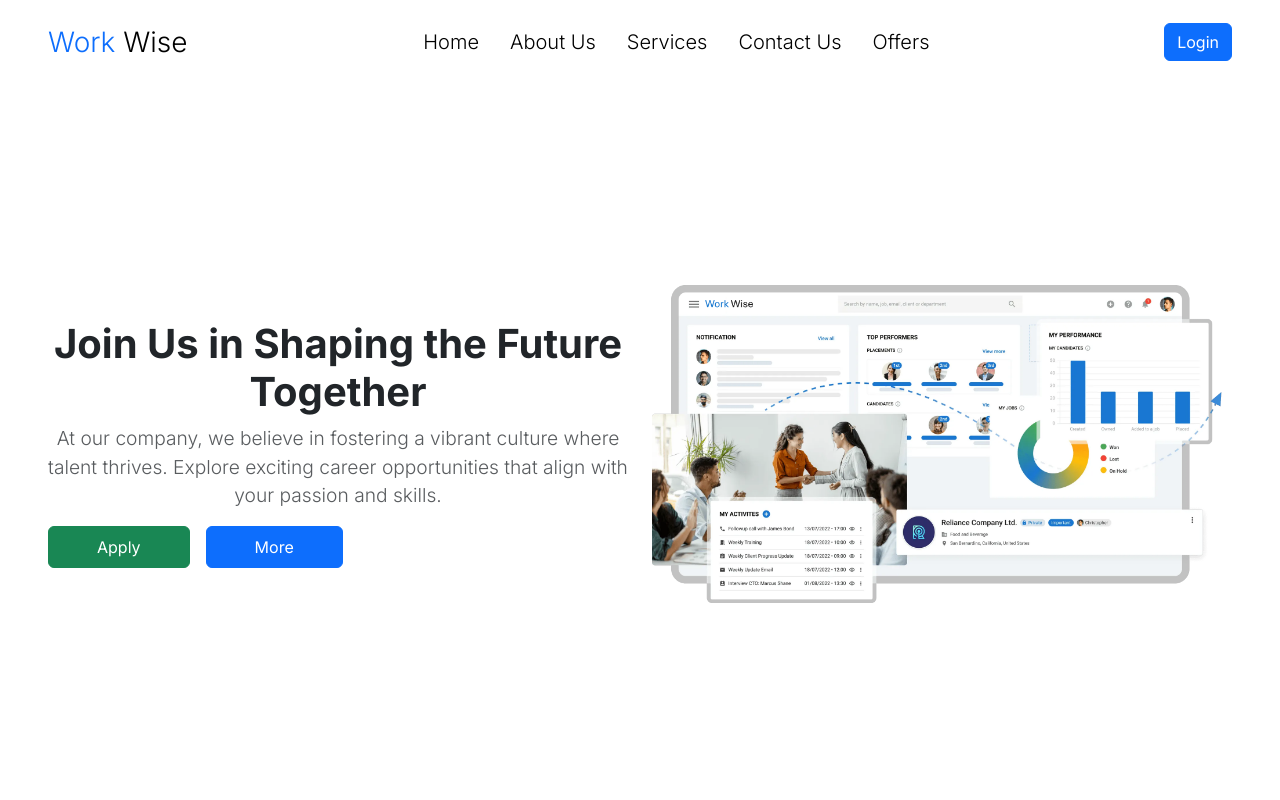
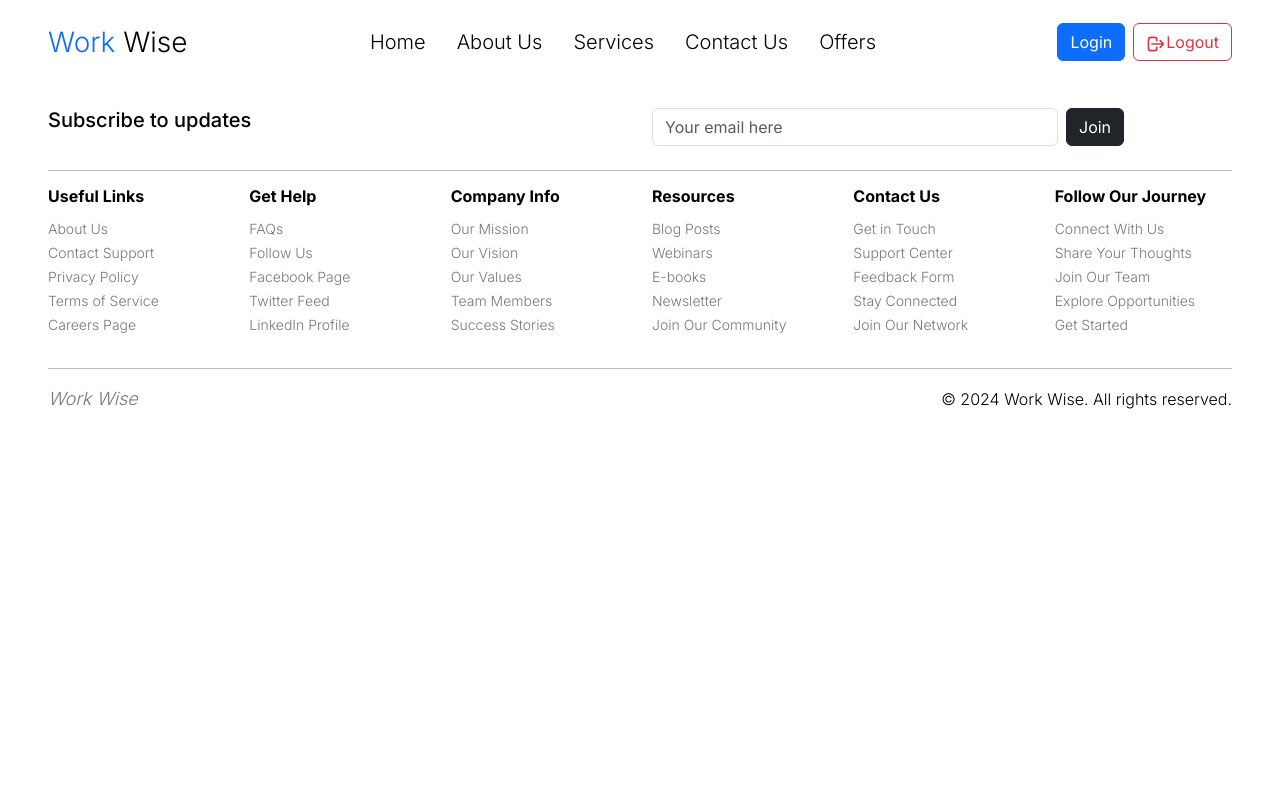
Before and after one commit to moncef99561/Front, a React (Create React App) app: page /public in a window 1280 px wide. Shown: the top 800 px of the page. Built offline with nearby package versions, Linux system fonts and the light colour scheme.

Commit message:
Fixation

```diff
--- a/src/App.js
+++ b/src/App.js
@@ -4,6 +4,9 @@ import PublicLayout from "./layouts/PublicLayout";
 import ResponsableLayout from "./layouts/ResponsableLayout";
 import Login from "./features/auth/Login";
 import Register from "./features/auth/Register";
+// Dans App.js ou main.jsx
+import "./middleware/Intercepteur"; // active l’intercepteur globalement
+
 // import DashboardRH from "./features/responsable/DashboardRH";
 // import Dashboard from "./features/responsable/Dashboard";
 // import { GuardedRoute } from "./middleware/Guards";
@@ -17,8 +20,8 @@ function App() {
         <Route path="/register" element={<Register />} />
 
         {/* 🔐 Layouts */}
-        <Route path="/public/*" element={<PublicLayout />} />
         <Route path="/responsable/*" element={<ResponsableLayout />} />
+        <Route path="/*" element={<PublicLayout />} />
 
 
 
--- a/src/features/auth/Login.jsx
+++ b/src/features/auth/Login.jsx
@@ -19,14 +19,13 @@ export default function Login() {
         password,
       });
 
-      // ✅ Stockage du token JWT dans localStorage
       const { token, utilisateurId, typeUtilisateur } = response.data;
       localStorage.setItem("token", token);
       localStorage.setItem("utilisateurId", utilisateurId);
       localStorage.setItem("typeUtilisateur", typeUtilisateur);
 
       console.log("Connexion réussie !");
-      navigate("/"); // rediriger après login
+      navigate("/");
     } catch (error) {
       if (error.response?.status === 401) {
         setError("Nom d'utilisateur ou mot de passe incorrect.");
--- a/src/features/candidat/components/navbar/Navbar.jsx
+++ b/src/features/candidat/components/navbar/Navbar.jsx
@@ -1,6 +1,7 @@
 import React from "react";
 import { Link } from "react-router-dom";
 import "bootstrap/dist/css/bootstrap.min.css";
+import { HiOutlineLogout } from "react-icons/hi";
 import { useLocation } from "react-router-dom";
 import "./Navbar.css";
 
@@ -35,9 +36,18 @@ return (
           </div>
         </div>
 
-        <div className="d-none d-lg-block">
+        <div className="d-none d-lg-block me-2">
           <Link className="btn btn-primary" to="/login">Login</Link>
         </div>
+        <button className="btn btn-outline-danger"
+          onClick={() => {
+            localStorage.removeItem("token");
+            localStorage.removeItem("utilisateurId");
+            localStorage.removeItem("typeUtilisateur");
+            window.location.href = "/login";
+          }}>
+          <HiOutlineLogout size={20} />Logout
+        </button>
       </div>
     </nav>
   );
--- a/src/features/responsable/components/dashboard/Dashboard.jsx
+++ b/src/features/responsable/components/dashboard/Dashboard.jsx
@@ -87,7 +87,7 @@ const Dashboard = () => {
   ];
 
   return (
-    <div className="dashboard-container bg-light">
+    <div className="dashboard-container">
       <div className="max-w-7xl mx-auto">
         <h2 className="dashboard-header">Tableau de Bord RH</h2>
 
--- a/src/layouts/PublicLayout.jsx
+++ b/src/layouts/PublicLayout.jsx
@@ -3,7 +3,7 @@ import { Routes, Route } from "react-router-dom";
 import ProfilCandidat from "../features/candidat/pages/Profil/ProfilCandidat";
 import Navbar from "../features/candidat/components/navbar/Navbar";
 import Footer from "../features/candidat/components/footer/Footer";
-// import Candidature from "../features/recrutement/candidat/pages/Candidature";
+import Candidature from "../features/candidat/pages/Candidature";
 import Services from "../features/candidat/pages/Services";
 import Contact from "../features/candidat/pages/Contact";
 import Offers from "../features/candidat/pages/Offers";
@@ -23,6 +23,12 @@ function PublicLayout() {
         <Route path="/offers" element={<Offers />} />
         <Route path="/contact" element={<Contact />} />
         <Route path="/services" element={<Services />} />
+        <Route  path="/candidature/:id" element={
+            // <GuardedRoute>
+              <Candidature />
+            // </GuardedRoute>
+          }
+        />
 
         {/* 🔐 Routes protégées */}
         <Route
--- a/src/layouts/ResponsableLayout.jsx
+++ b/src/layouts/ResponsableLayout.jsx
@@ -14,7 +14,7 @@ function ResponsableLayout() {
   return (
     <div className="d-flex" style={{ minHeight: "100vh" }}>
       <Sidebar />
-      <div className="flex-grow-1">
+      <div className="flex-grow-1 bg-light">
         <Routes>
           <Route path="/" element={<Dashboard />} />
           <Route path="/employees" element={<EmployeeList />} />
@@ -23,7 +23,6 @@ function ResponsableLayout() {
           <Route path="/departments" element={<DepartmentList />} />
           <Route path="/services" element={<ServiceList />} />
           <Route path="/postes" element={<PosteList />} />
-
           {/* <Route path="/interviews" element={<InterviewList />} /> */}
         </Routes>
       </div>
```
Also changed, not shown: src/layouts/ManagerLayout.jsx (+20 -0 lines).
